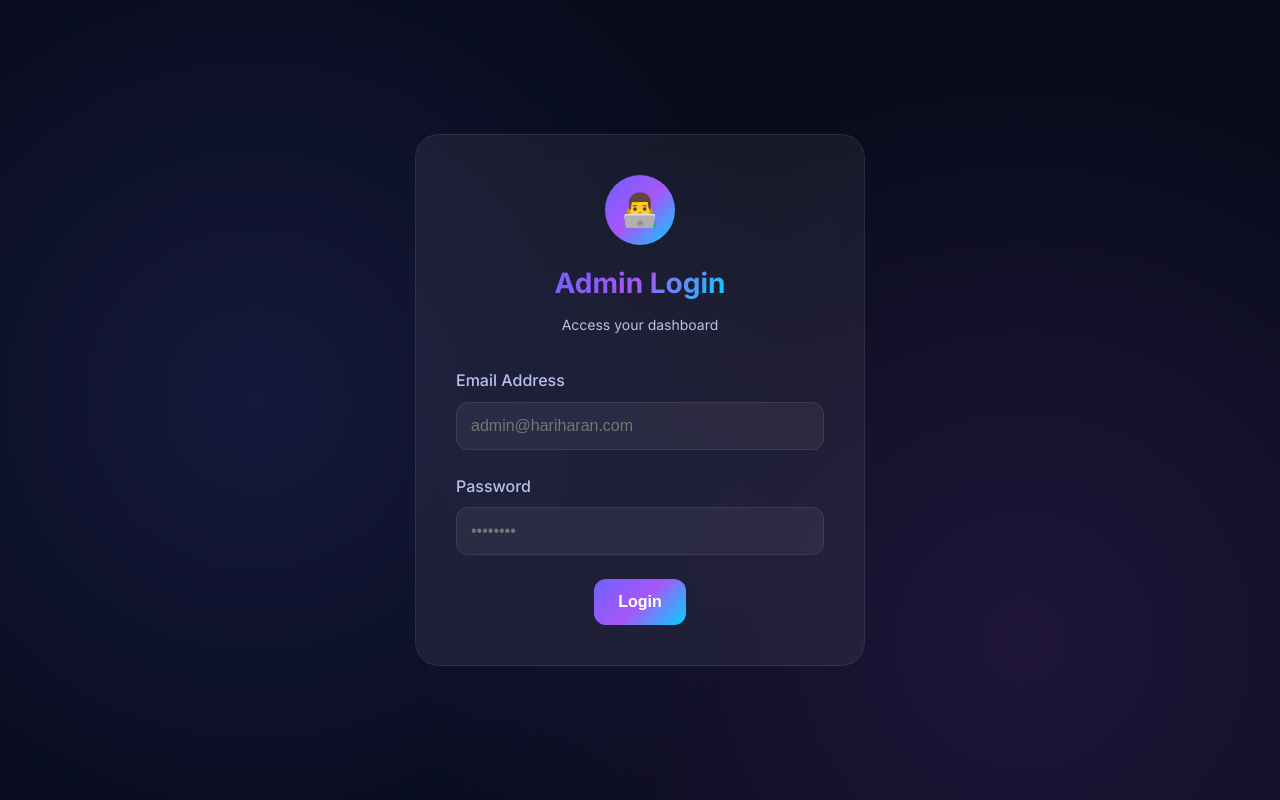
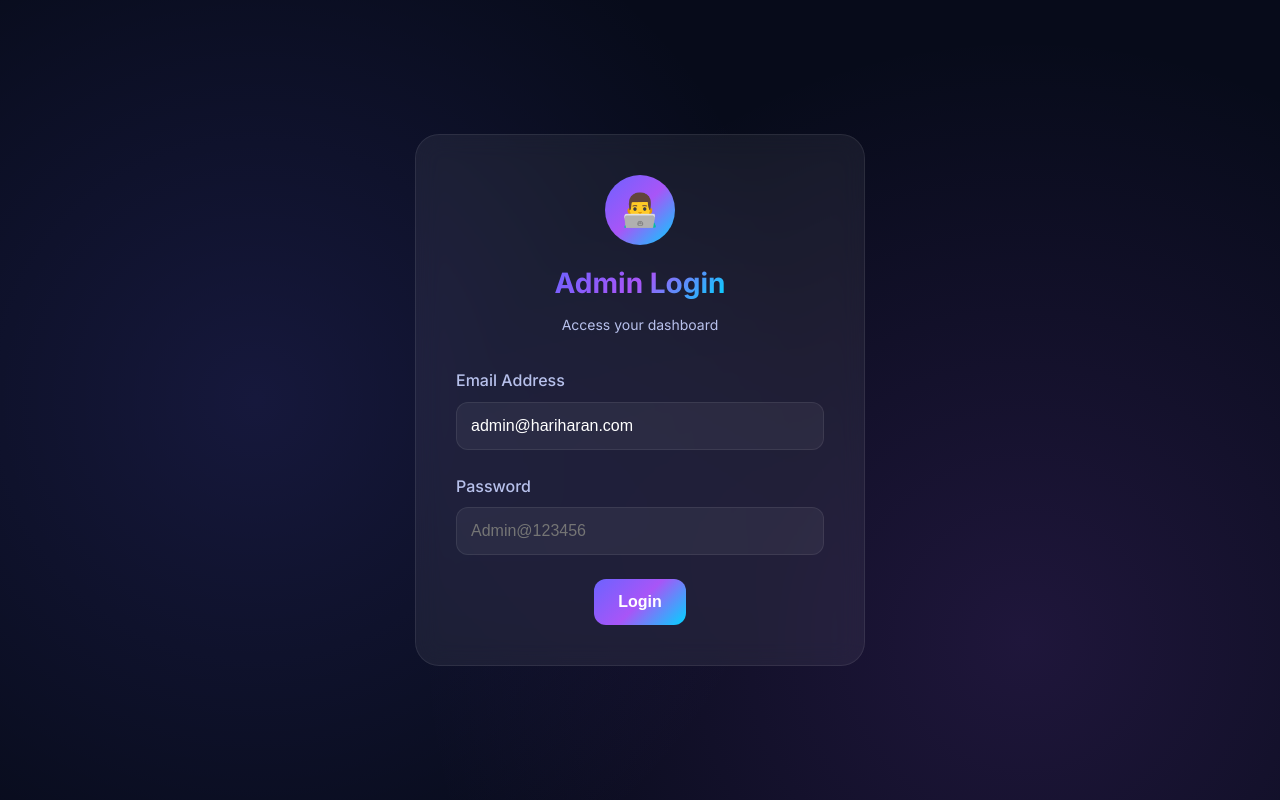
Before and after one commit to kuttyhari07/portfolio, a React (Vite) app in the folder client/: page /admin/login in a window 1280 px wide. Built offline with nearby package versions, Linux system fonts and the light colour scheme; the HTML template or start-up script is replaced by a standard one.

Commit message:
fix admin login api url

```diff
--- a/client/src/admin/AdminLogin.jsx
+++ b/client/src/admin/AdminLogin.jsx
@@ -4,24 +4,44 @@ import axios from 'axios';
 import toast from 'react-hot-toast';
 import { motion } from 'framer-motion';
 
-const API_URL =
+const RAW_API_URL =
   import.meta.env.VITE_API_URL || 'https://portfolio-backend-fbde.onrender.com/api';
 
+const API_URL = RAW_API_URL.endsWith('/api')
+  ? RAW_API_URL
+  : `${RAW_API_URL.replace(/\/$/, '')}/api`;
+
 const AdminLogin = () => {
-  const [email, setEmail] = useState('');
+  const [email, setEmail] = useState('admin@hariharan.com');
   const [password, setPassword] = useState('');
   const [loading, setLoading] = useState(false);
   const navigate = useNavigate();
 
   const handleSubmit = async (e) => {
     e.preventDefault();
+
+    if (!email.trim() || !password.trim()) {
+      toast.error('Email and password required');
+      return;
+    }
+
     setLoading(true);
 
     try {
-      const res = await axios.post(`${API_URL}/auth/login`, {
-        email,
-        password,
-      });
+      console.log('Login API:', `${API_URL}/auth/login`);
+
+      const res = await axios.post(
+        `${API_URL}/auth/login`,
+        {
+          email: email.trim(),
+          password: password.trim(),
+        },
+        {
+          headers: {
+            'Content-Type': 'application/json',
+          },
+        }
+      );
 
       localStorage.setItem('adminToken', res.data.token);
       localStorage.setItem('adminInfo', JSON.stringify(res.data));
@@ -37,20 +57,25 @@ const AdminLogin = () => {
   };
 
   return (
-    <div style={{
+    <div
+      style={{
         minHeight: '100vh',
         display: 'flex',
         alignItems: 'center',
         justifyContent: 'center',
         background: 'var(--bg-primary)',
         position: 'relative',
-      overflow: 'hidden'
-    }}>
-      <div style={{
+        overflow: 'hidden',
+      }}
+    >
+      <div
+        style={{
           position: 'absolute',
           inset: 0,
-        background: 'radial-gradient(circle at 20% 50%, rgba(108, 99, 255, 0.15), transparent 50%), radial-gradient(circle at 80% 80%, rgba(168, 85, 247, 0.15), transparent 50%)',
-      }} />
+          background:
+            'radial-gradient(circle at 20% 50%, rgba(108, 99, 255, 0.15), transparent 50%), radial-gradient(circle at 80% 80%, rgba(168, 85, 247, 0.15), transparent 50%)',
+        }}
+      />
 
       <motion.div
         initial={{ scale: 0.9, opacity: 0, y: 50 }}
@@ -63,11 +88,12 @@ const AdminLogin = () => {
           margin: '1rem',
           padding: '2.5rem',
           position: 'relative',
-          zIndex: 2
+          zIndex: 2,
         }}
       >
         <div style={{ textAlign: 'center', marginBottom: '2rem' }}>
-          <div style={{
+          <div
+            style={{
               width: '70px',
               height: '70px',
               background: 'var(--gradient-1)',
@@ -76,8 +102,9 @@ const AdminLogin = () => {
               alignItems: 'center',
               justifyContent: 'center',
               margin: '0 auto 1rem',
-            fontSize: '2rem'
-          }}>
+              fontSize: '2rem',
+            }}
+          >
             👨‍💻
           </div>
 
@@ -108,7 +135,7 @@ const AdminLogin = () => {
                 border: '1px solid var(--border)',
                 borderRadius: '0.75rem',
                 color: 'white',
-                fontSize: '1rem'
+                fontSize: '1rem',
               }}
             />
           </div>
@@ -121,7 +148,7 @@ const AdminLogin = () => {
               type="password"
               value={password}
               onChange={(e) => setPassword(e.target.value)}
-              placeholder="••••••••"
+              placeholder="Admin@123456"
               required
               style={{
                 width: '100%',
@@ -130,7 +157,7 @@ const AdminLogin = () => {
                 border: '1px solid var(--border)',
                 borderRadius: '0.75rem',
                 color: 'white',
-                fontSize: '1rem'
+                fontSize: '1rem',
               }}
             />
           </div>
```
Lines whose indentation alone changed are shown as unchanged.
